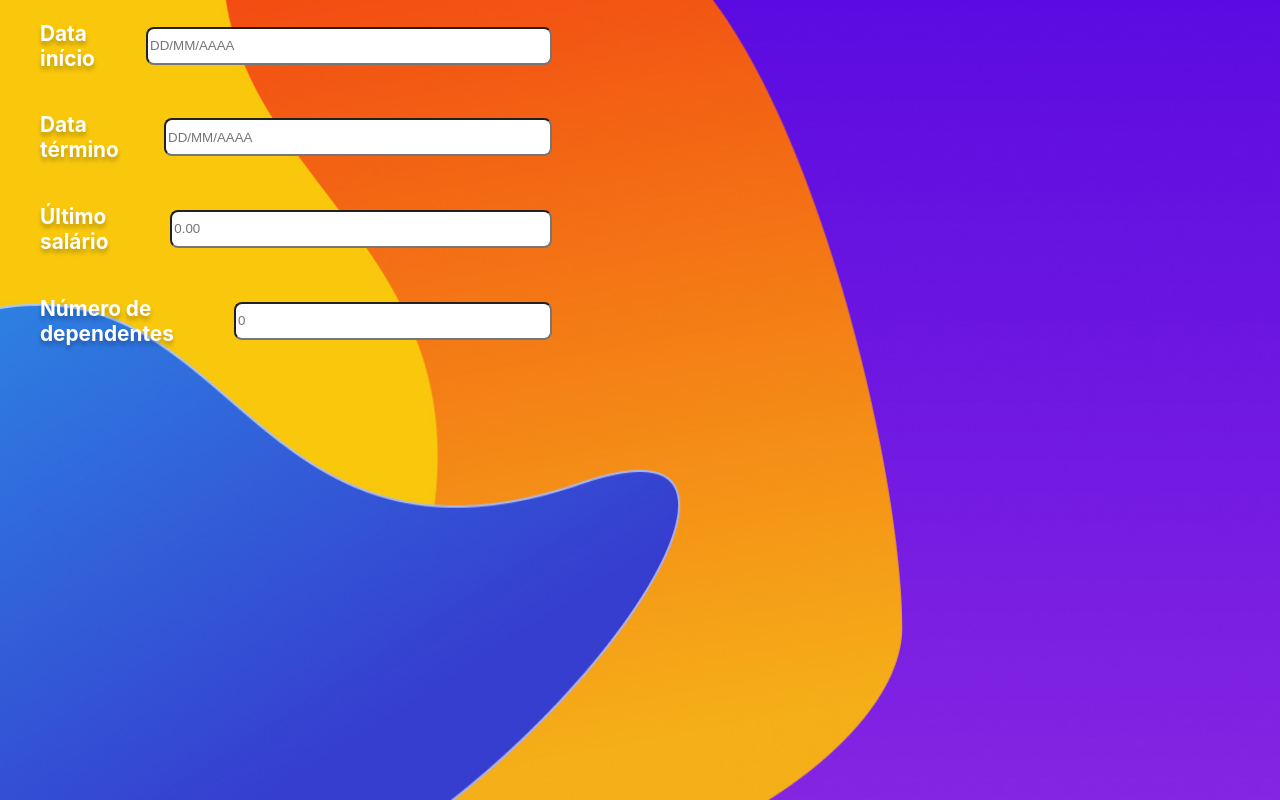
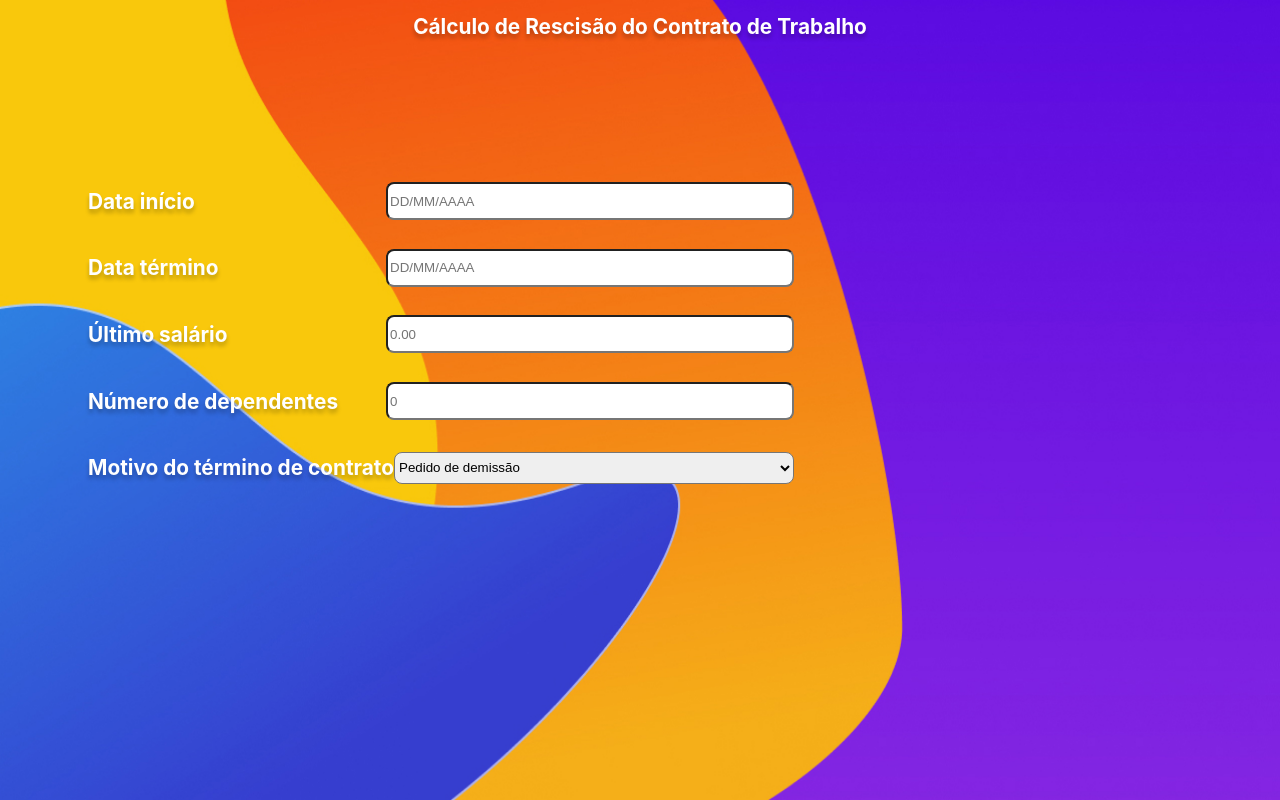
Before and after one commit to realcaldeira/SmartCalcWork, a React (Create React App) app: page / in a window 1280 px wide. Built offline with nearby package versions, Linux system fonts and the light colour scheme.

Commit message:
Options ( ok )

```diff
--- a/src/pages/Calculator/index.js
+++ b/src/pages/Calculator/index.js
@@ -1,6 +1,17 @@
 import React from 'react';
 
-import { Container, BackgroundImage, ContainerInput, Data } from './styles';
+import {
+  Container,
+  BackgroundImage,
+  ContainerContent,
+  Title,
+  ContainerInput,
+  Data,
+  Options,
+  LabelOptions,
+  Select,
+  Option,
+} from './styles';
 
 import { Input } from '../../components/Input';
 
@@ -11,14 +22,27 @@ export default function Calculator() {
     <Container>
       <BackgroundImage src={Background} />
 
+      <ContainerContent>
+        <Title>Cálculo de Rescisão do Contrato de Trabalho</Title>
+
         <ContainerInput>
           <Data>
             <Input title="Data início" placeholder="DD/MM/AAAA" />
             <Input title="Data término" placeholder="DD/MM/AAAA" />
             <Input title="Último salário" placeholder="0.00" />
             <Input title="Número de dependentes" placeholder="0" />
+
+            <Options>
+              <LabelOptions>Motivo do término de contrato</LabelOptions>
+              <Select>
+                <Option>Pedido de demissão</Option>
+                <Option>Pedido de demissão</Option>
+                <Option>Pedido de demissão</Option>
+              </Select>
+            </Options>
           </Data>
         </ContainerInput>
+      </ContainerContent>
     </Container>
   );
 }
--- a/src/pages/Calculator/styles.js
+++ b/src/pages/Calculator/styles.js
@@ -10,12 +10,49 @@ export const BackgroundImage = styled.img`
   height: 100%;
 `;
 
-export const ContainerInput = styled.div``;
+export const ContainerContent = styled.div`
+  display: flex;
+
+  justify-content: center;
+`;
+
+export const Title = styled.h1`
+  position: absolute;
+  font-size: 2.6vh;
+  color: #fff;
+
+  text-shadow: 0px 4px 4px rgba(0, 0, 0, 0.25);
+`;
+
+export const ContainerInput = styled.div`
+  padding-top: 21vh;
+  position: absolute;
+
+  left: 11vh;
+`;
 
 export const Data = styled.div`
-  position: absolute;
+  justify-content: space-between;
+  width: 100%;
+`;
+export const Options = styled.div`
+  display: flex;
+  justify-content: space-between;
+  align-items: center;
+`;
 
-  width: 40%;
+export const Select = styled.select`
+  width: 50vh;
+  height: 4vh;
 
-  padding-left: 5vh;
+  border-radius: 1vh;
 `;
+
+export const Option = styled.option``;
+
+export const LabelOptions = styled.h3`
+  font-size: 2.6vh;
+  color: #fff;
+
+  text-shadow: 0px 4px 4px rgba(0, 0, 0, 0.25);
+`;
```
Lines whose indentation alone changed are shown as unchanged.
